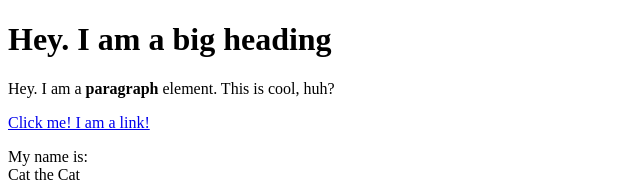
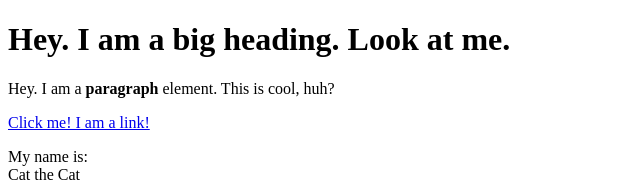
Before and after one commit to tthrash34/Cartoon-Hero, a plain HTML site: page Cartoon-Hero.html in a window 1280 px wide. Shown: the top 182 px of the page, without its empty margins (0-640 px from the left). Drawn offline with Linux system fonts and the light colour scheme.

Commit message:
Update Cartoon-Hero.html

```diff
--- a/Cartoon-Hero.html
+++ b/Cartoon-Hero.html
@@ -5,7 +5,7 @@
 	<title>Test Page</title>
 </head>
 <body>
-	<h1>Hey. I am a big heading</h1>
+	<h1>Hey. I am a big heading. Look at me.</h1>
 	<p>Hey. I am a <b>paragraph</b> element. This is cool, huh?</p>
 	<a href="https://google.com" target="_blank" title="Let's go to Google">Click me! I am a link!</a>
 	<p>My name is:<br>
```
